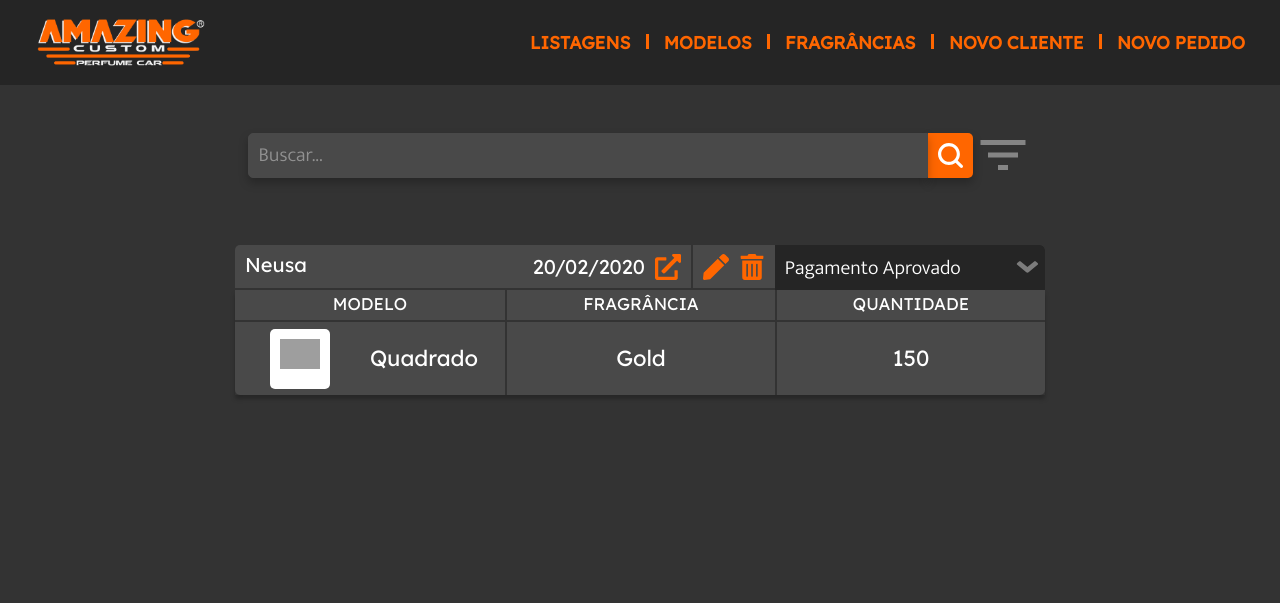
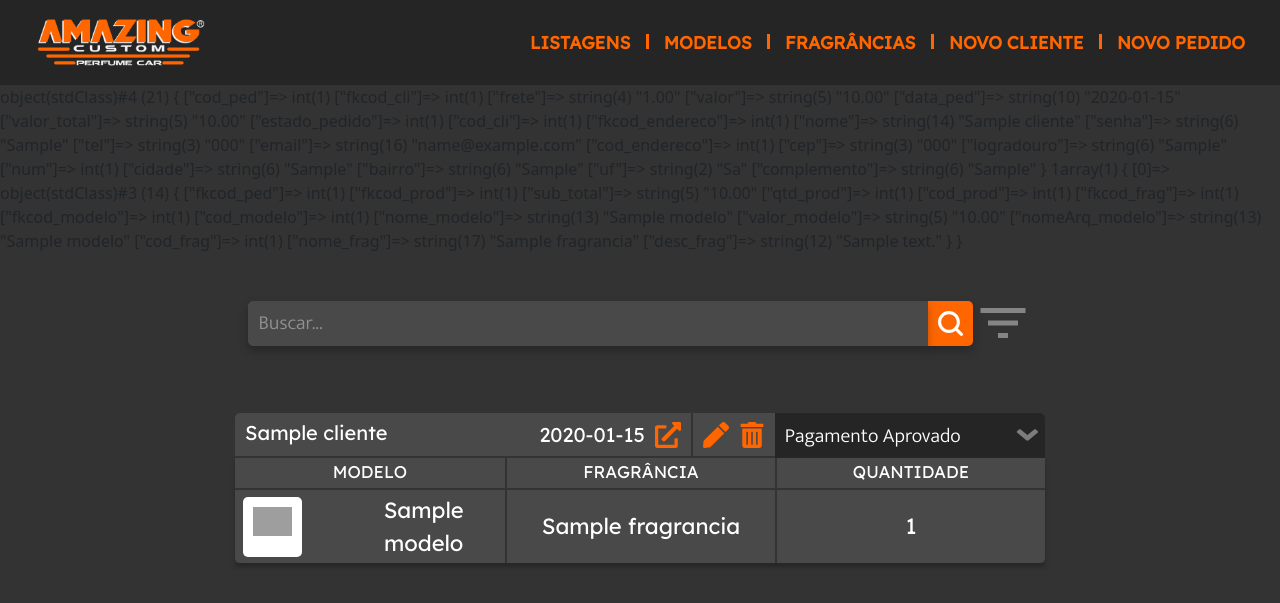
Before and after one commit to thayM/TCC_Amazing-Custom, a PHP site: page /appAdmin/home.php in a window 1280 px wide. Shown: the top 603 px of the page. Run offline with PHP 8.4, Linux system fonts and the light colour scheme; tables that the repository leaves empty hold one stand-in row (values such as "Sample post"); some libraries are stand-ins or nearby versions; grey boxes are pictures that could not be loaded.

Commit message:
feature listagem HomeAdm

```diff
--- a/Admin/appAdmin/home.php
+++ b/Admin/appAdmin/home.php
@@ -1,5 +1,25 @@
 <?php
 include_once('../components/header.php');
+include_once('../../lib/conn.php');
+
+
+// fora do modal:
+
+$sql = "SELECT  * FROM pedido p INNER JOIN cliente c INNER JOIN endereco e ON p.fkcod_cli = c.cod_cli AND c.fkcod_endereco = e.cod_endereco";
+$stmt = $conn->query($sql);
+$listPeds = $stmt->fetchAll(PDO::FETCH_OBJ);
+
+foreach($listPeds as $pedidos){
+  var_dump($pedidos);
+  $cod = $pedidos->cod_ped;
+  echo $cod;
+  $sql = "SELECT * FROM pedido_produto pp INNER JOIN produto p INNER JOIN modelo m INNER JOIN fragrancia f ON pp.fkcod_prod = p.cod_prod AND p.fkcod_frag = f.cod_frag AND p.fkcod_modelo = m.cod_modelo WHERE pp.fkcod_ped = :cod";
+  $stmt = $conn->prepare($sql);
+  $stmt->bindValue(":cod", $cod);
+  $stmt->execute();
+  $produtos[$cod] = $stmt->fetchAll(PDO::FETCH_OBJ);
+  var_dump($produtos[$cod]);
+}
 ?>
 
 <head>
@@ -97,6 +117,7 @@ include_once('../components/header.php');
 
 <body>
   <main>
+
     <div class="search d-flex align-items-center">
       <input type="text" name="" id="barraBusca" placeholder="Buscar...">
       <button class="btnBuscar">
@@ -112,13 +133,15 @@ include_once('../components/header.php');
         </div>
       </div>
     </div>
-
+    <?php
+    foreach($listPeds as $pedido){
+    ?>
     <div class="card-pedidos">
       <div class="card-header">
         <div class="cabecalho">
-          <p class="nomeClie">Neusa</p>
+          <p class="nomeClie"><?=$pedido->nome?></p>
           <div>
-            <p class="data">20/02/2020</p>
+            <p class="data"><?=$pedido->data_ped?></p>
             <div onclick="addStyle()" class="btnAbrirModal">
               <img class="imgData" src="../../assets/img/open.png" alt=""></img>
             </div>
@@ -130,7 +153,7 @@ include_once('../components/header.php');
           </a>
           <img class="lixeira" src="../../Admin/assets/icons/trash-alt.svg" alt=""></img>
         </div>
-        <select name="status" id="status">
+        <select name="status" id="status" value="<?=$pedido->estado_pedido?>">
           <option value="">Pagamento Aprovado</option>
           <option value="">Arte Finalizada</option>
           <option value="">Em Produção</option>
@@ -142,28 +165,49 @@ include_once('../components/header.php');
         <div class="card-title">
           <h3 class="titulo">MODELO</h3>
           <div class="cardInfo">
+            <?php
+            foreach($produtos[$pedido->cod_ped] as $produto){
+            ?>
             <div class="imgModelo">
-            <img class="produto_img" src="../../upload/1695034978_brasão 5.jpg" alt="">
+            <img class="produto_img" src="../../upload/<?=$produto->nomeArq_modelo?>" alt="">
             </div>
-            <p class="card-text">Quadrado</p>
+            <p class="card-text"><?=$produto->nome_modelo?></p>
+            <?php
+            }
+            ?>
           </div>
         </div>
 
         <div class="card-title">
           <h3 class="titulo">FRAGRÂNCIA</h3>
           <div class="cardInfo">
-            <p class="card-text">Gold</p>
+          <?php
+            foreach($produtos[$pedido->cod_ped] as $produto){
+            ?>
+            <p class="card-text"><?=$produto->nome_frag?></p>
+            <?php
+            }
+            ?>
           </div>
         </div>
 
         <div class="card-title">
           <h3>QUANTIDADE</h3>
           <div class="cardInfo">
-            <p class="card-text">150</p>
+          <?php
+            foreach($produtos[$pedido->cod_ped] as $produto){
+            ?>
+            <p class="card-text"><?=$produto->qtd_prod?></p>
+            <?php
+            }
+            ?>
           </div>
         </div>
       </div>
     </div>
+    <?php
+    }
+    ?>
   </main>
   <!-- JS BOOTSTRAP -->
   <script src="https://cdn.jsdelivr.net/npm/bootstrap@5.3.1/dist/js/bootstrap.bundle.min.js" integrity="sha384-HwwvtgBNo3bZJJLYd8oVXjrBZt8cqVSpeBNS5n7C8IVInixGAoxmnlMuBnhbgrkm" crossorigin="anonymous"></script>
```
Also changed, not shown: upload/1697545063_brasão 9.jpg (added), upload/1697546274_brasão 1.jpg (added), upload/1697548564_brasão 1.jpg (added), 1 other file.
